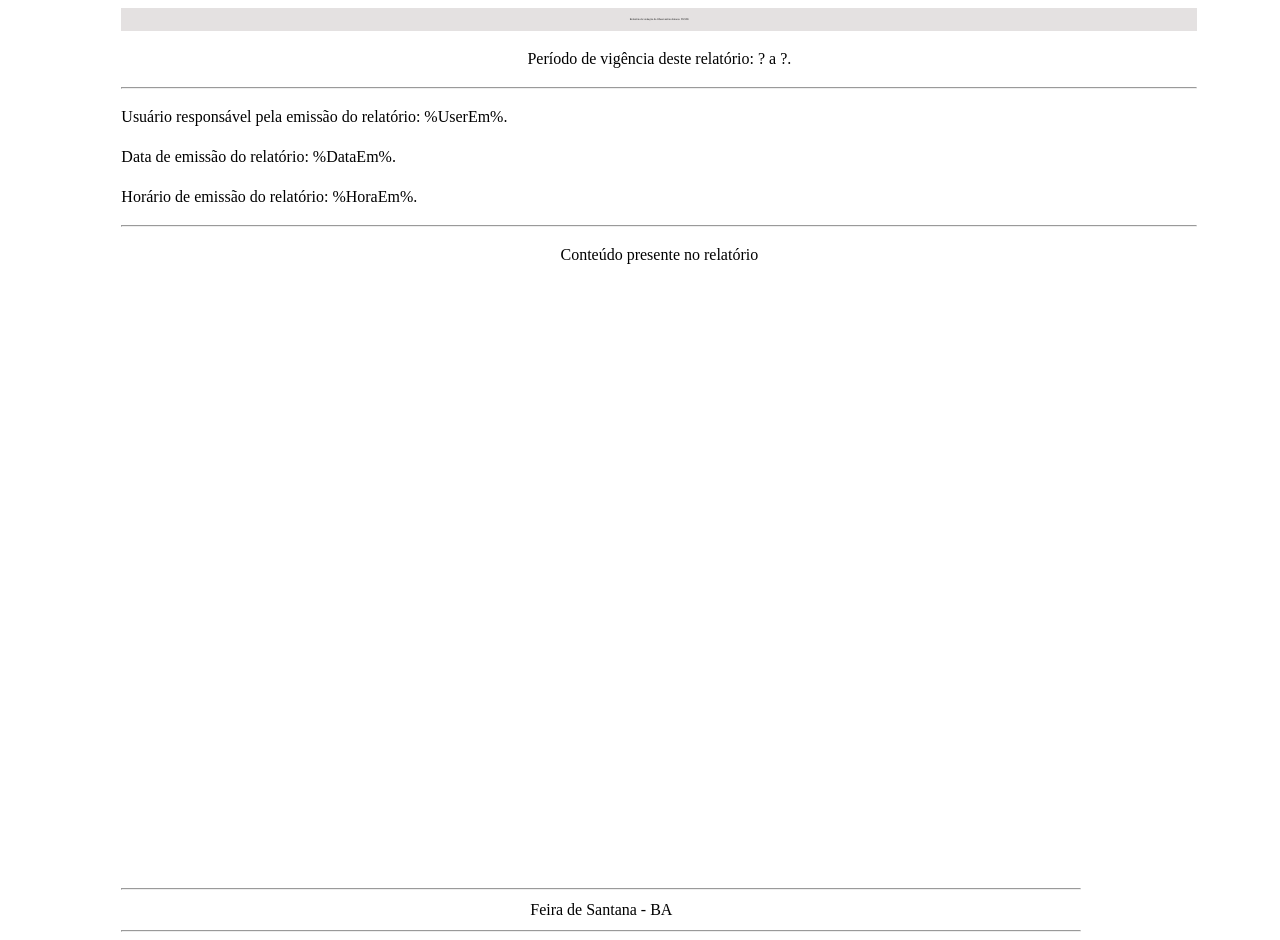
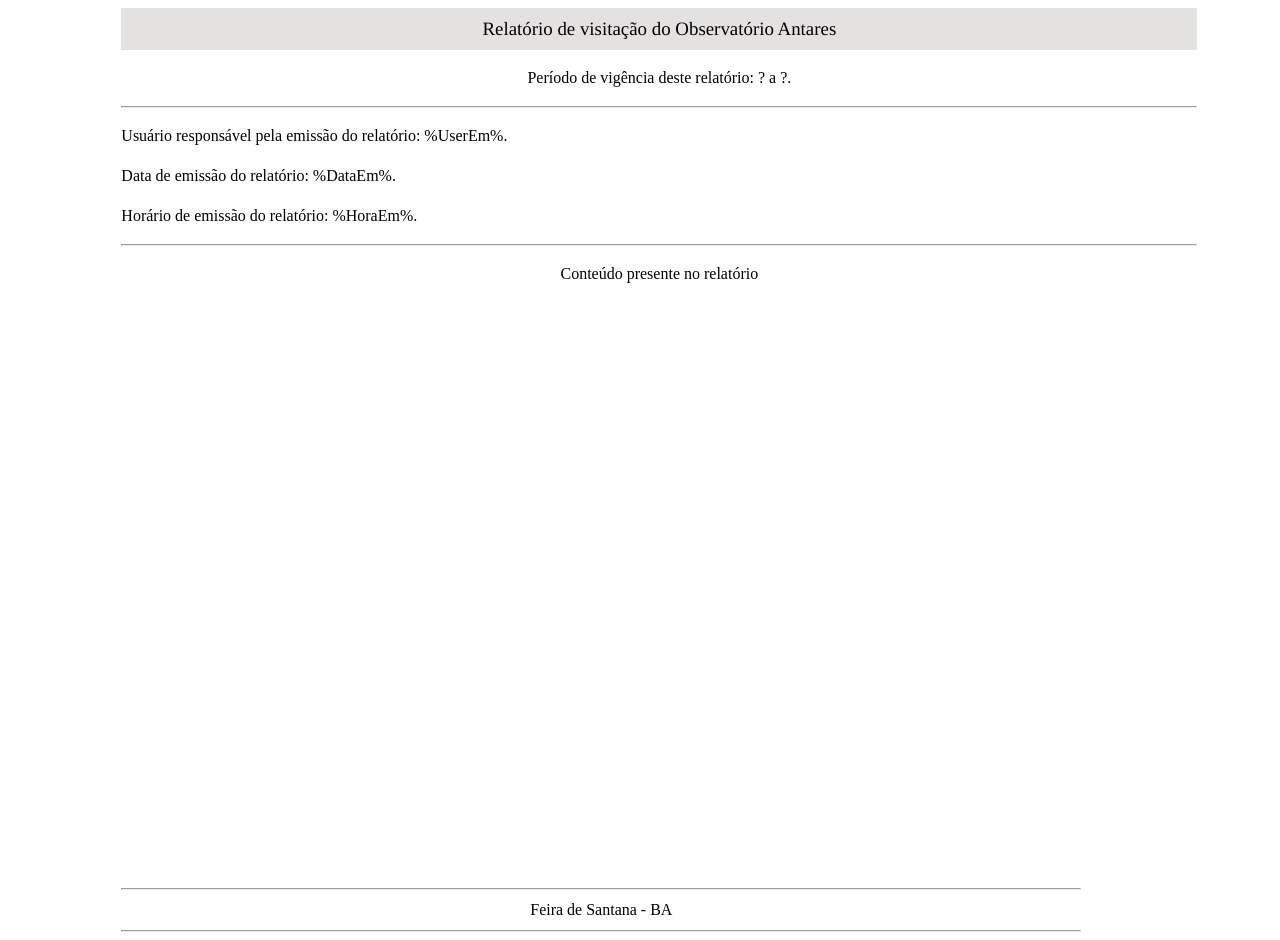
Before and after one commit to UellingtonDamasceno/SGD-API, a website: page src/report.html in a window 1280 px wide. Drawn offline with Linux system fonts and the light colour scheme.

```diff
--- a/src/report.html
+++ b/src/report.html
@@ -19,7 +19,7 @@
         .SectionTitulo{
           text-align: center;
           background: rgb(228, 225, 225);
-          font-size: 2pt;
+          font-size: 5mm;
           padding: 10px;
           margin-left: 85pt;
           margin-right: 56pt ;
@@ -55,7 +55,7 @@
 </head>
 <body>
   <!--<div class="margemSuperior">  </div>-->
-  <div class="SectionTitulo">Relatório de visitação do Observatório Antares. TESTE</div>
+  <div class="SectionTitulo">Relatório de visitação do Observatório Antares</div>
   <div class="textSection">
     <p STYLE="TEXT-Align:CENTER;">Período de vigência deste relatório: <spam class="inicioPeriodo"></spam> a <spam class="fimPeriodo"></spam>.</p>
   </div>
```
